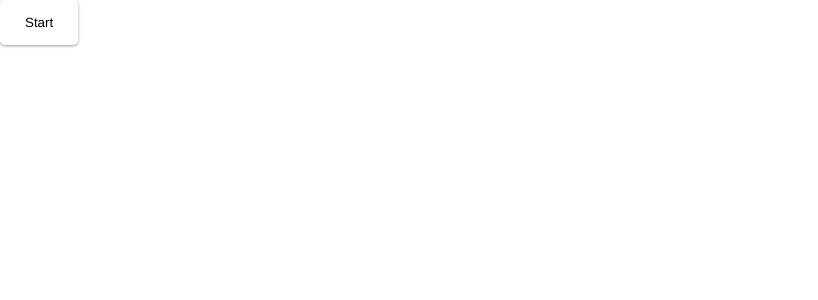
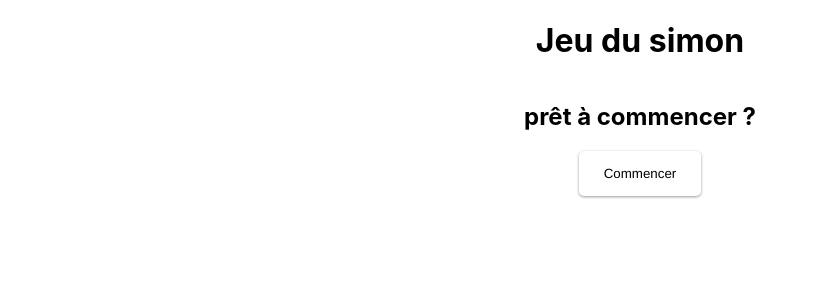
Before and after one commit to Anthony-Buisson/Simon, a React (Create React App) app: page / in a window 1280 px wide. Shown: the top 300 px of the page, without its empty margins (0-818 px from the left). Built offline with nearby package versions, Linux system fonts and the light colour scheme.

Commit message:
add end messages

```diff
--- a/src/components/Game.tsx
+++ b/src/components/Game.tsx
@@ -1,24 +1,29 @@
 import React from 'react';
-import Button from "./shared/Button";
 import GamePad from "./GamePad";
 import useGame from "./GameProvider";
 import GameScreen from "./GameScreen";
+import GameMessage from "./GameMessage";
 
 function Game () {
-    const {isReady, setIsReady} = useGame();
+    const {gameState, gameDuration} = useGame();
     let content;
-    if(isReady) {
+    if(gameState === 'started') {
         content = (
-            <div style={{display: 'flex'}}>
-                <GameScreen />
-                <GamePad />
+            <div style={{display: 'flex', flexDirection: 'column', alignItems: 'center'}}>
+                    <h2 style={{textAlign: 'center'}}>Temps : {gameDuration} secondes</h2>
+                <div style={{display: 'flex'}}>
+                    <GameScreen />
+                    <GamePad />
+                </div>
             </div>
         )
     } else {
-        content = <Button text={'Start'} action={() => setIsReady(true)} buttonStyle={'primary'} />
+        content = (
+            <GameMessage />
+        )
     }
     return (
-        <div>
+        <div style={{display: 'flex', flexDirection: 'column', alignItems: 'center'}}>
             {content}
         </div>
     )
--- /dev/null
+++ b/src/components/GameMessage.tsx
@@ -0,0 +1,44 @@
+import React from 'react';
+import useGame from "./GameProvider";
+import Button from "./shared/Button";
+
+function GameMessage () {
+    const { resetGame, gameDuration, gameState } = useGame();
+
+    let messages = {
+        title: 'Jeu du simon',
+        subTitle: `prêt à commencer ?`,
+        button: 'Commencer'
+    }
+    console.log(messages)
+
+    switch (gameState) {
+        case 'finished':
+            messages = {
+                title: 'Bien joué !',
+                subTitle: `Simon réussi en ${gameDuration} secondes.`,
+                button: 'Recommencer'
+            }
+            break;
+        case 'failed':
+            messages = {
+                title: 'Raté',
+                subTitle: `retenter ?`,
+                button: 'oui'
+            }
+            break;
+        default:
+            break;
+    }
+    return (
+        <div style={{display: 'flex', flexDirection: 'column', textAlign: 'center'}}>
+            <h1>{messages.title}</h1>
+            <h2>{messages.subTitle}</h2>
+            <div>
+                <Button text={messages.button} action={resetGame} buttonStyle={'primary'} />
+            </div>
+        </div>
+    )
+}
+
+export default GameMessage;
--- a/src/components/GameProvider.tsx
+++ b/src/components/GameProvider.tsx
@@ -1,24 +1,30 @@
 import React, { createContext, useContext, useEffect, useState } from 'react';
 
 interface GameContextState {
-    isReady: boolean;
-    setIsReady: (ready: boolean) => void;
+    gameState: 'ready' | 'started' | 'finished' | 'failed';
+    setGameState: (state: 'ready' | 'started' | 'finished' | 'failed') => void;
     sequence: any;
     tileToClick: number | null;
     updateNextTile: () => void;
     level: number;
     progression: number;
+    resetGame: () => void;
+    gameDuration: number;
+    clickEnabled: boolean;
+    setClickEnabled: (enabled: boolean) => void;
 }
 
 const GameContext = createContext({} as GameContextState);
 
 const Provider = ({ children }: { children: JSX.Element}) => {
-    const [isReady, setIsReady] = useState(false);
+    const [gameState, setGameState] = useState<'ready' | 'started' | 'finished' | 'failed'>('ready');
     const [sequence, setSequence] = useState<any>(new Array(5).fill(0));
     const [level, setLevel] = useState<number>(0);
     const [tileToClick, setTileToClick] = useState<number|null>(null);
     const [nextTileIndex, setNextTileIndex] = useState<number>(0);
     const [progression, setProgression] = useState<number>(0);
+    const [gameDuration, setGameDuration] = useState<number>(0);
+    const [clickEnabled, setClickEnabled] = useState<boolean>(false)
 
     function generateSequence() {
         const newSequence = sequence.map((seq: number) => Math.floor(Math.random()*100 % 9));
@@ -32,6 +38,18 @@ const Provider = ({ children }: { children: JSX.Element}) => {
         generateSequence();
     }, [])
 
+    useEffect(()=>{
+        let interval: any;
+        if (gameState === 'started') {
+            interval = setInterval(()=>{
+                setGameDuration(duration => duration+1);
+            }, 1000);
+        } else if (gameState === "finished" || gameState === "failed") {
+            clearInterval(interval);
+        }
+        return ()=>clearInterval(interval);
+    }, [gameState])
+
     function updateNextTile() {
         const newTileIndex = nextTileIndex+1;
         if(newTileIndex > level && level < 4) {//next level
@@ -39,9 +57,7 @@ const Provider = ({ children }: { children: JSX.Element}) => {
             setTileToClick(sequence[0]);
             setNextTileIndex(0);
         } else if (newTileIndex > level) { //end of game
-            console.log('FIN DU GAME');
-            generateSequence();
-            setIsReady(false);
+            setGameState('finished');
         } else {
             setTileToClick(sequence[newTileIndex]);
             setNextTileIndex(newTileIndex)
@@ -49,14 +65,23 @@ const Provider = ({ children }: { children: JSX.Element}) => {
         setProgression(progression+1)
     }
 
+    function resetGame() {
+        generateSequence();
+        setGameState('started');
+    }
+
     const providerValues = {
-        isReady,
+        gameState,
         sequence,
-        setIsReady,
+        setGameState,
         tileToClick,
         level,
         updateNextTile,
-        progression
+        progression,
+        resetGame,
+        gameDuration,
+        clickEnabled,
+        setClickEnabled
     };
 
     return (
--- a/src/components/PadTile.tsx
+++ b/src/components/PadTile.tsx
@@ -3,10 +3,13 @@ import useGame from "./GameProvider";
 
 function PadTile (props: any) {
     const { shouldClick, value } = props;
-    const { updateNextTile } = useGame();
+    const { updateNextTile, setGameState, clickEnabled } = useGame();
     const [color, setColor] = useState<'orange'| 'blue' | 'red'>('orange');
 
     function checkSequence () {
+        if(!clickEnabled) {
+            return;
+        }
         if(shouldClick) {
             setColor('blue');
             setTimeout(()=>{
@@ -17,6 +20,7 @@ function PadTile (props: any) {
             setColor('red')
             setTimeout(()=>{
                 setColor('orange')
+                setGameState('failed')
             }, 1000);
         }
     }
--- a/src/components/PadTileIndicator.tsx
+++ b/src/components/PadTileIndicator.tsx
@@ -3,7 +3,7 @@ import useGame from "./GameProvider";
 
 function PadTileIndicator (props: any) {
     const { value } = props;
-    const { level, sequence } = useGame();
+    const { level, sequence, setClickEnabled } = useGame();
     const [color, setColor] = useState<'blue' | 'black'>('black');
 
     function blink (delay: number) {
@@ -17,8 +17,15 @@ function PadTileIndicator (props: any) {
 
     useEffect(()=>{
         const currentSeq = [...sequence].splice(0, level+1);
+
         currentSeq.forEach((tile: number, index: number) => {
             if(tile === value) {
+                if(index === 0) {
+                    setClickEnabled(false)
+                }
+                if(index === currentSeq.length-1) {
+                    setTimeout(()=>setClickEnabled(true), index*600+500)
+                }
                 blink(index*600)
             }
         });
```
